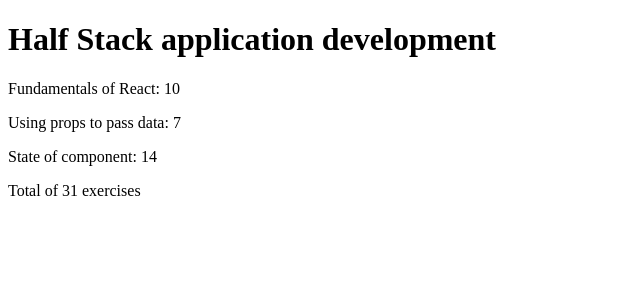
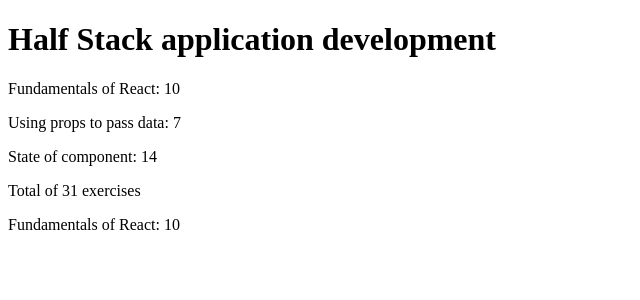
Before and after one commit to midcenturydude7/react-full-stack-open, a React (Create React App) app: page / in a window 1280 px wide. Shown: the top 300 px of the page, without its empty margins (0-640 px from the left). Built offline with nearby package versions, Linux system fonts and the light colour scheme.

Commit message:
Utilized map() method to iterate through 'course' object

```diff
--- a/src/App.js
+++ b/src/App.js
@@ -1,5 +1,6 @@
 import React from 'react';
 import Course from './components/Course';
+import Spread from './components/Spread';
 
 
 const App = () => {
@@ -29,7 +30,7 @@
   return (
     <>
       <Course course={course} />
-      {/* <p>{course.parts.map(course => <span key={course.id}>{course.name}</span>)}</p> */}
+      <Spread course={course} />
     </>
   )
 }
--- /dev/null
+++ b/src/components/Spread.js
@@ -0,0 +1,15 @@
+import React from "react";
+
+const Spread = ({ course }) => {
+    const nameResult = course.parts.map(part => part.name)
+    const exercisesResult = course.parts.map(part => part.exercises)
+
+    return (
+        <>
+            <p>{nameResult[0]}: {exercisesResult[0]}</p>
+        </>
+    )
+
+}
+
+export default Spread;
```
